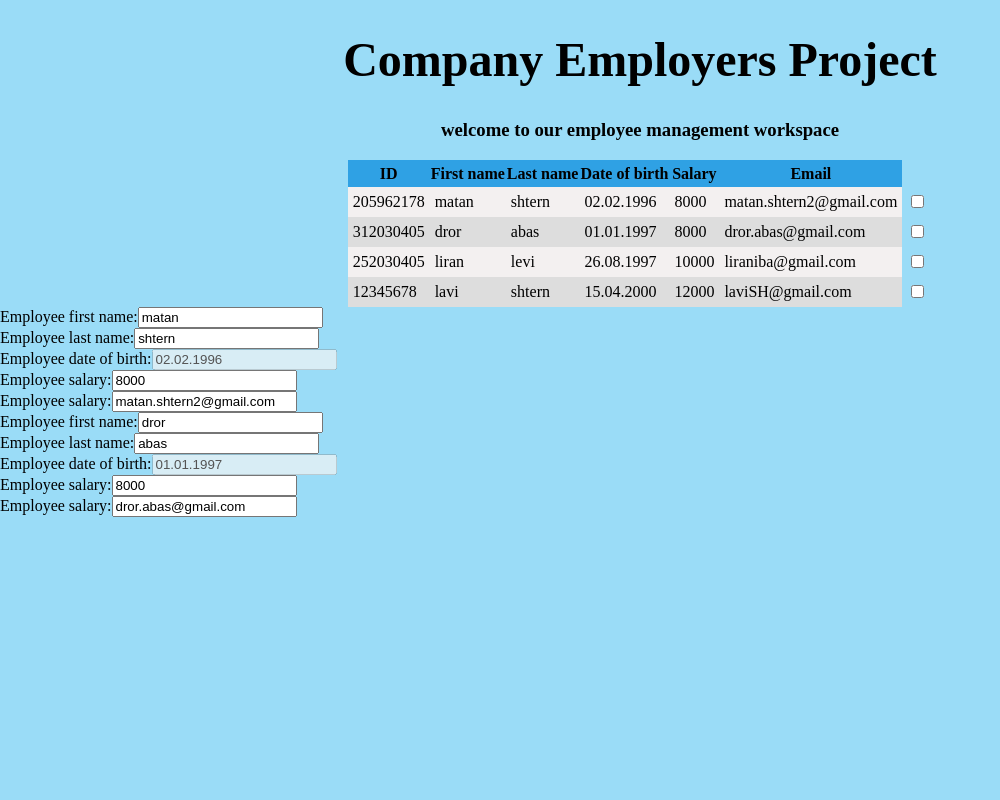
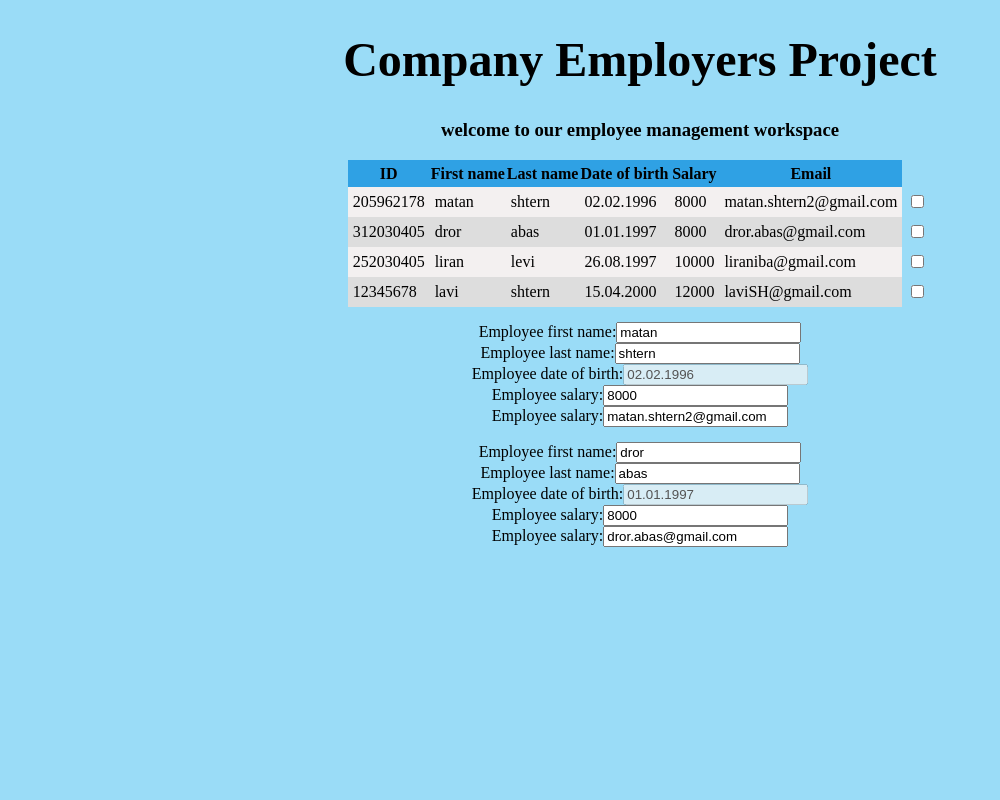
Before and after one commit to matanSH1996/fullstackcource, an Angular app in the folder Angular/CompanyEmployersProject/: page / in a window 1280 px wide. Shown: the top 800 px of the page, without its empty margins (0-1000 px from the left). Built offline with nearby package versions, Linux system fonts and the light colour scheme.

Commit message:
23.12 - 1800

```diff
--- a/Angular/CompanyEmployersProject/src/app/employers/employers.component.css
+++ b/Angular/CompanyEmployersProject/src/app/employers/employers.component.css
@@ -32,7 +32,8 @@ td:nth-child(7){
     background-color: rgb(154, 220, 247);
 }
 
-.detail-table1{
+.detail-table{
     margin-top: 15px;
     margin-bottom: 15px;
+    text-align: center;
 }
--- a/Angular/CompanyEmployersProject/src/app/employers/employers.component.html
+++ b/Angular/CompanyEmployersProject/src/app/employers/employers.component.html
@@ -51,8 +51,8 @@
             </tr>
         </tbody>
     </table>
-
-    <div>
+    <div class="details-area">
+        <div class="detail-table">
             <label for="first name">Employee first name:</label>
             <input type="text" [(ngModel)] = "employee.firstName" placeholder="israel"><br>
             <label for="last name">Employee last name:</label>
@@ -64,7 +64,7 @@
             <label for="last name">Employee salary:</label>
             <input type="text" [(ngModel)] = "employee.email" placeholder="israel_israeli@gmail.com">
         </div>
-    <div>
+        <div class="detail-table">
             <label for="first name">Employee first name:</label>
             <input type="text" [(ngModel)] = "employee1.firstName" placeholder="israel"><br>
             <label for="last name">Employee last name:</label>
@@ -76,4 +76,5 @@
             <label for="last name">Employee salary:</label>
             <input type="text" [(ngModel)] = "employee1.email" placeholder="israel_israeli@gmail.com">
         </div>
+    </div>
 </body>
```
Lines whose indentation alone changed are shown as unchanged.
